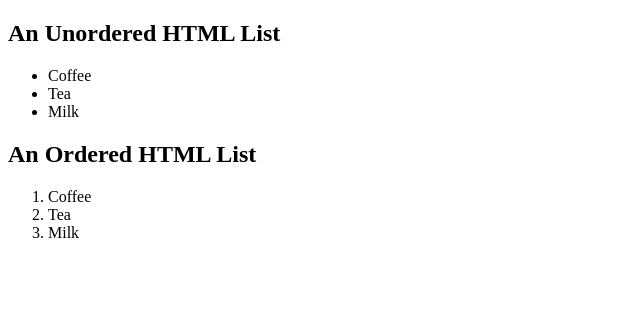
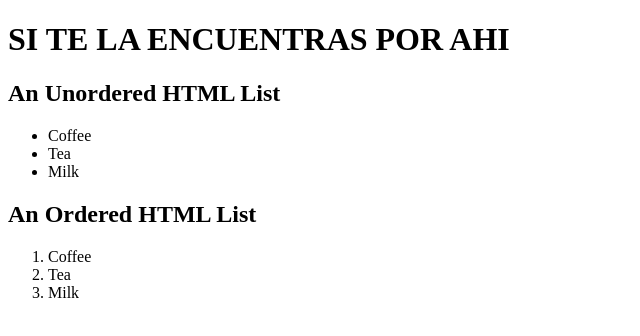
Before and after one commit to dylantopg/testApache, a plain HTML site: page index.html in a window 1280 px wide. Shown: the whole page, without its empty margins (0-640 px from the left). Drawn offline with Linux system fonts and the light colour scheme.

Commit message:
Update index.html

```diff
--- a/index.html
+++ b/index.html
@@ -1,7 +1,7 @@
 <!DOCTYPE html>
 <html>
 <body>
-
+<h1>SI TE LA ENCUENTRAS POR AHI</h1>
 <h2>An Unordered HTML List</h2>
 
 <ul>
```
